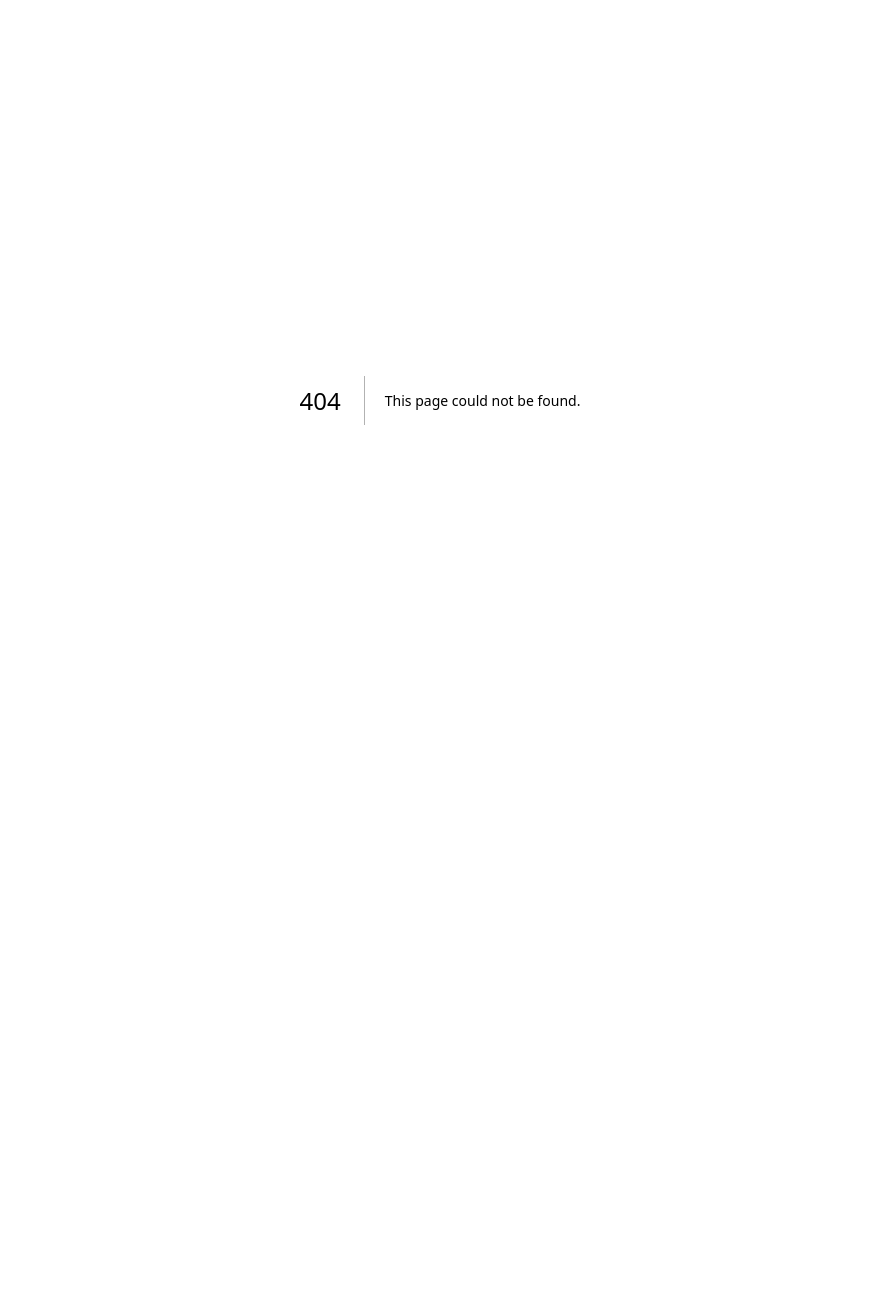
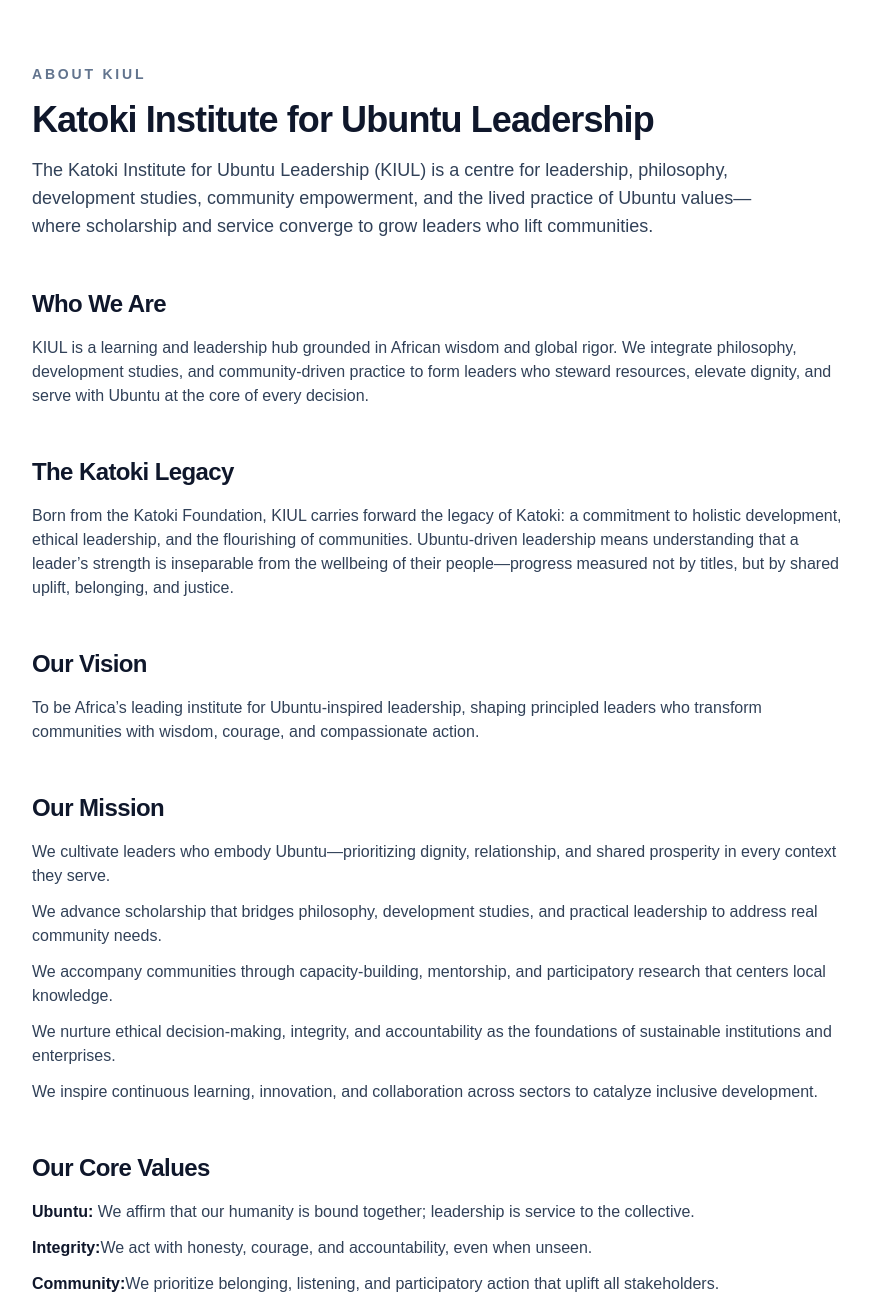
Before and after one commit to 2014Akamanzi/kiul-app, a Next.js app: page /about in a window 1280 px wide. Before the commit this address had no page. Shown: the top 1297 px of the page, without its empty margins (200-1071 px from the left). Before the commit the page ends 800 px from the top, so only its background shows below. Built offline with nearby package versions, Linux system fonts and the light colour scheme.

Commit message:
Add full KIUL website pages + Navbar

```diff
--- /dev/null
+++ b/app/about/page.tsx
@@ -0,0 +1,135 @@
+import React from "react";
+
+export default function AboutPage() {
+  return (
+    <main className="min-h-screen bg-white text-slate-900">
+      <section className="mx-auto flex max-w-4xl flex-col gap-12 px-6 py-16 md:px-8 lg:px-10">
+        <header className="space-y-4">
+          <p className="text-sm font-semibold uppercase tracking-[0.2em] text-slate-500">
+            About KIUL
+          </p>
+          <h1 className="text-3xl font-bold tracking-tight text-slate-900 sm:text-4xl">
+            Katoki Institute for Ubuntu Leadership
+          </h1>
+          <p className="max-w-3xl text-lg text-slate-700">
+            The Katoki Institute for Ubuntu Leadership (KIUL) is a centre for
+            leadership, philosophy, development studies, community empowerment,
+            and the lived practice of Ubuntu values—where scholarship and
+            service converge to grow leaders who lift communities.
+          </p>
+        </header>
+
+        <section className="space-y-4">
+          <h2 className="text-2xl font-semibold tracking-tight text-slate-900">
+            Who We Are
+          </h2>
+          <p className="text-slate-700">
+            KIUL is a learning and leadership hub grounded in African wisdom and
+            global rigor. We integrate philosophy, development studies, and
+            community-driven practice to form leaders who steward resources,
+            elevate dignity, and serve with Ubuntu at the core of every decision.
+          </p>
+        </section>
+
+        <section className="space-y-4">
+          <h2 className="text-2xl font-semibold tracking-tight text-slate-900">
+            The Katoki Legacy
+          </h2>
+          <p className="text-slate-700">
+            Born from the Katoki Foundation, KIUL carries forward the legacy of
+            Katoki: a commitment to holistic development, ethical leadership, and
+            the flourishing of communities. Ubuntu-driven leadership means
+            understanding that a leader’s strength is inseparable from the
+            wellbeing of their people—progress measured not by titles, but by
+            shared uplift, belonging, and justice.
+          </p>
+        </section>
+
+        <section className="space-y-4">
+          <h2 className="text-2xl font-semibold tracking-tight text-slate-900">
+            Our Vision
+          </h2>
+          <p className="text-slate-700">
+            To be Africa’s leading institute for Ubuntu-inspired leadership,
+            shaping principled leaders who transform communities with wisdom,
+            courage, and compassionate action.
+          </p>
+        </section>
+
+        <section className="space-y-4">
+          <h2 className="text-2xl font-semibold tracking-tight text-slate-900">
+            Our Mission
+          </h2>
+          <div className="space-y-3 text-slate-700">
+            <p>
+              We cultivate leaders who embody Ubuntu—prioritizing dignity,
+              relationship, and shared prosperity in every context they serve.
+            </p>
+            <p>
+              We advance scholarship that bridges philosophy, development
+              studies, and practical leadership to address real community needs.
+            </p>
+            <p>
+              We accompany communities through capacity-building, mentorship,
+              and participatory research that centers local knowledge.
+            </p>
+            <p>
+              We nurture ethical decision-making, integrity, and accountability
+              as the foundations of sustainable institutions and enterprises.
+            </p>
+            <p>
+              We inspire continuous learning, innovation, and collaboration
+              across sectors to catalyze inclusive development.
+            </p>
+          </div>
+        </section>
+
+        <section className="space-y-4">
+          <h2 className="text-2xl font-semibold tracking-tight text-slate-900">
+            Our Core Values
+          </h2>
+          <div className="space-y-3 text-slate-700">
+            <p>
+              <span className="font-semibold text-slate-900">Ubuntu:</span> We
+              affirm that our humanity is bound together; leadership is service
+              to the collective.
+            </p>
+            <p>
+              <span className="font-semibold text-slate-900">Integrity:</span>
+              We act with honesty, courage, and accountability, even when unseen.
+            </p>
+            <p>
+              <span className="font-semibold text-slate-900">Community:</span>
+              We prioritize belonging, listening, and participatory action that
+              uplift all stakeholders.
+            </p>
+            <p>
+              <span className="font-semibold text-slate-900">Learning:</span>
+              We remain curious scholars-practitioners, integrating reflection
+              with application.
+            </p>
+            <p>
+              <span className="font-semibold text-slate-900">Innovation:</span>
+              We design creative, context-aware solutions rooted in African
+              epistemologies and global best practice.
+            </p>
+          </div>
+        </section>
+
+        <section className="space-y-4">
+          <h2 className="text-2xl font-semibold tracking-tight text-slate-900">
+            What Makes KIUL Different
+          </h2>
+          <p className="text-slate-700">
+            KIUL uniquely integrates philosophy, leadership formation, applied
+            research, and African epistemologies. We pair rigorous theory with
+            grounded practice, ensuring leaders are both reflective and
+            action-oriented. By centering Ubuntu and local knowledge systems, we
+            equip change-makers to design solutions that are ethical, inclusive,
+            and sustainable for the communities they serve.
+          </p>
+        </section>
+      </section>
+    </main>
+  );
+}
--- /dev/null
+++ b/app/contact/page.tsx
@@ -0,0 +1,9 @@
+import React from "react";
+
+export default function ContactPage() {
+  return (
+    <main>
+      <h1>Contact</h1>
+    </main>
+  );
+}
--- /dev/null
+++ b/app/counselling/page.tsx
@@ -0,0 +1,9 @@
+import React from "react";
+
+export default function CounsellingPage() {
+  return (
+    <main>
+      <h1>Counselling</h1>
+    </main>
+  );
+}
--- /dev/null
+++ b/app/membership/page.tsx
@@ -0,0 +1,9 @@
+import React from "react";
+
+export default function MembershipPage() {
+  return (
+    <main>
+      <h1>Membership</h1>
+    </main>
+  );
+}
--- /dev/null
+++ b/app/mentorship/page.tsx
@@ -0,0 +1,9 @@
+import React from "react";
+
+export default function MentorshipPage() {
+  return (
+    <main>
+      <h1>Mentorship</h1>
+    </main>
+  );
+}
--- /dev/null
+++ b/app/news/page.tsx
@@ -0,0 +1,9 @@
+import React from "react";
+
+export default function NewsPage() {
+  return (
+    <main>
+      <h1>News</h1>
+    </main>
+  );
+}
--- /dev/null
+++ b/app/publishers/page.tsx
@@ -0,0 +1,9 @@
+import React from "react";
+
+export default function PublishersPage() {
+  return (
+    <main>
+      <h1>Publishers</h1>
+    </main>
+  );
+}
--- /dev/null
+++ b/app/short-courses/page.tsx
@@ -0,0 +1,9 @@
+import React from "react";
+
+export default function ShortCoursesPage() {
+  return (
+    <main>
+      <h1>Short Courses</h1>
+    </main>
+  );
+}
```
